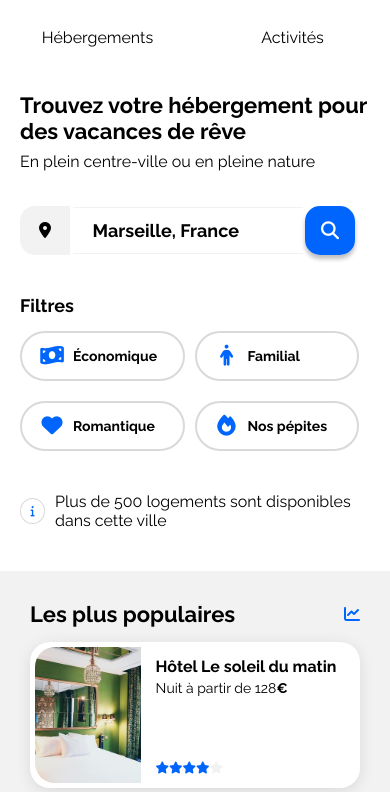
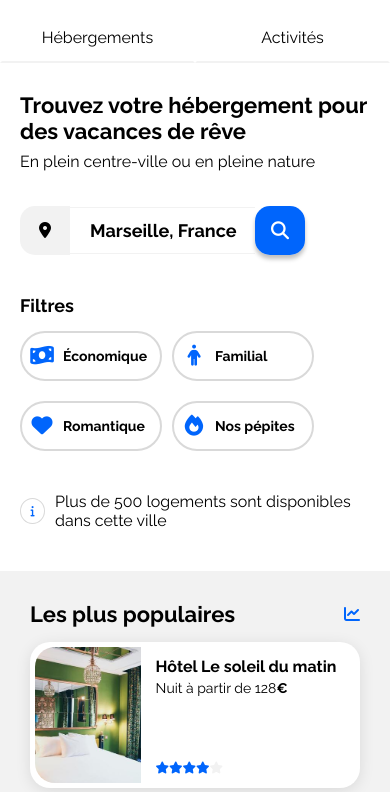
Before and after one commit to Remi13Git/OpenClassrooms-Projet-2, a plain HTML site: page index.html in a window 390 px wide. Shown: the part 52-844 px from the top of the page. Drawn offline with Linux system fonts and the light colour scheme.

Commit message:
Modifications responsive 320px

```diff
--- a/css/mobile.css
+++ b/css/mobile.css
@@ -32,6 +32,9 @@ nav .btn :hover {
     cursor: pointer;
     border-top: none;
 }
+nav .heberg , nav .activ {
+    border-bottom: solid 2px #f2f2f2;
+}
 nav .heberg:hover , .activ:hover {
     color: #0065FC;
     border-bottom: solid 2px #0065FC;
@@ -41,7 +44,7 @@ nav .heberg:hover , .activ:hover {
     gap: 25px;
 }
 .filter-section .title {
-    height: 79px;
+    height: auto;
 }
 #search-desktop {
     display: none;
@@ -54,12 +57,13 @@ nav .heberg:hover , .activ:hover {
     color: white;
 }
 .search {
-    justify-content: space-between;
+    /* justify-content: space-between; */
     width: 335px;
+    max-width: 90%;
     margin-top: 10px;
 }
 .search .location-input input {
-    width: 230px;
+    width: 185px;
 }
 .search .location-input ::placeholder {
     text-align: left;
@@ -79,8 +83,10 @@ nav .heberg:hover , .activ:hover {
 }
 .filter .ixp {
     height: 38px;
-    width: 35%;
+    width: 40%;
+    max-width: 120px;
     gap: 10px;
+    padding: 4px 9px 4px 9px;
 }
 .filter .ixp p {
     font-size: 14px;
@@ -165,6 +171,6 @@ footer {
     flex-direction: column;
 }
 footer .list {
-    width: 95%;
+    width: auto;
 }
 }
--- a/css/style.css
+++ b/css/style.css
@@ -158,6 +158,7 @@ nav a {
     text-align: center;
     background-color: #F2F2F2;
     width: 50px;
+    min-width: 50px;
     height: 49px;
     border-radius: 15px 0 0 15px;
     border: 1px;
```
